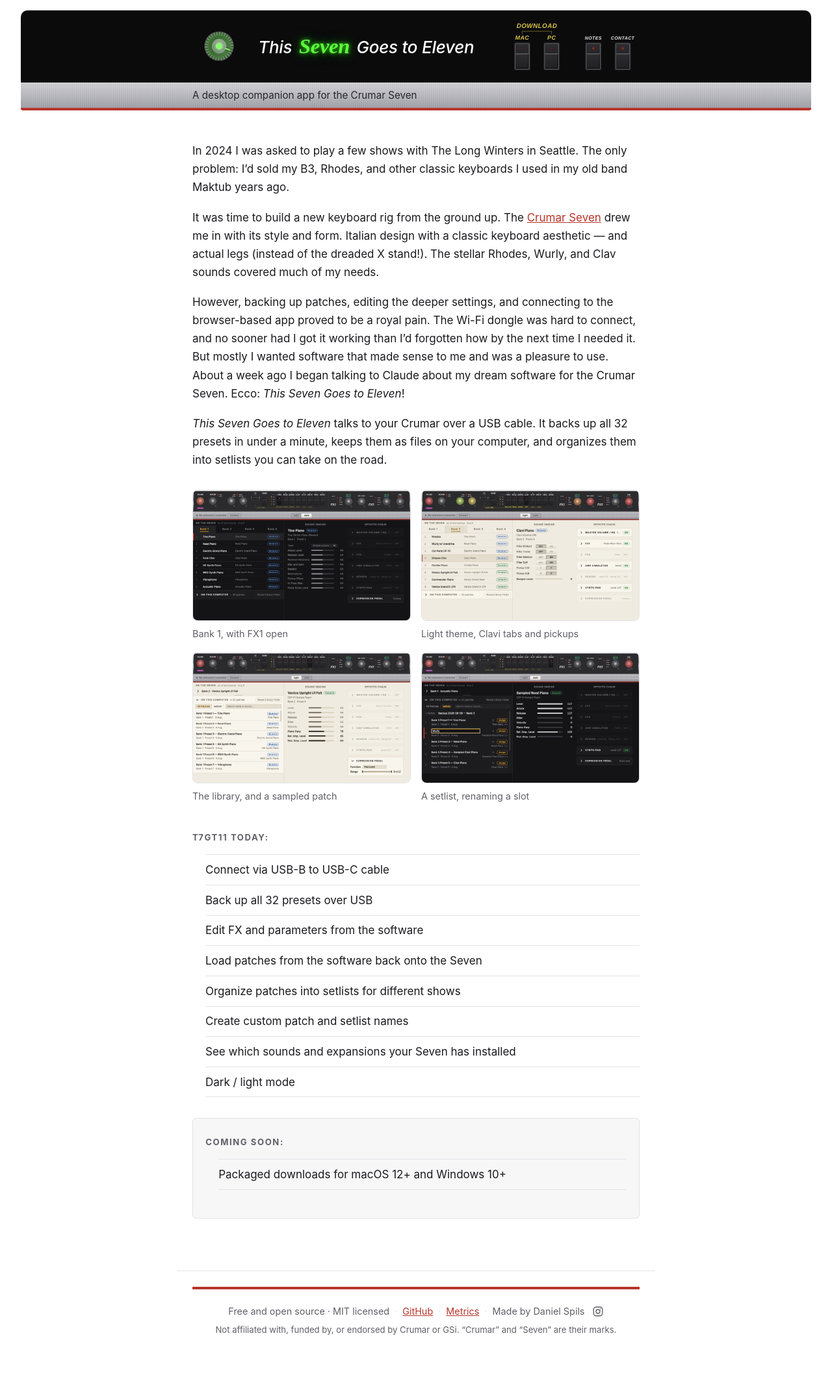
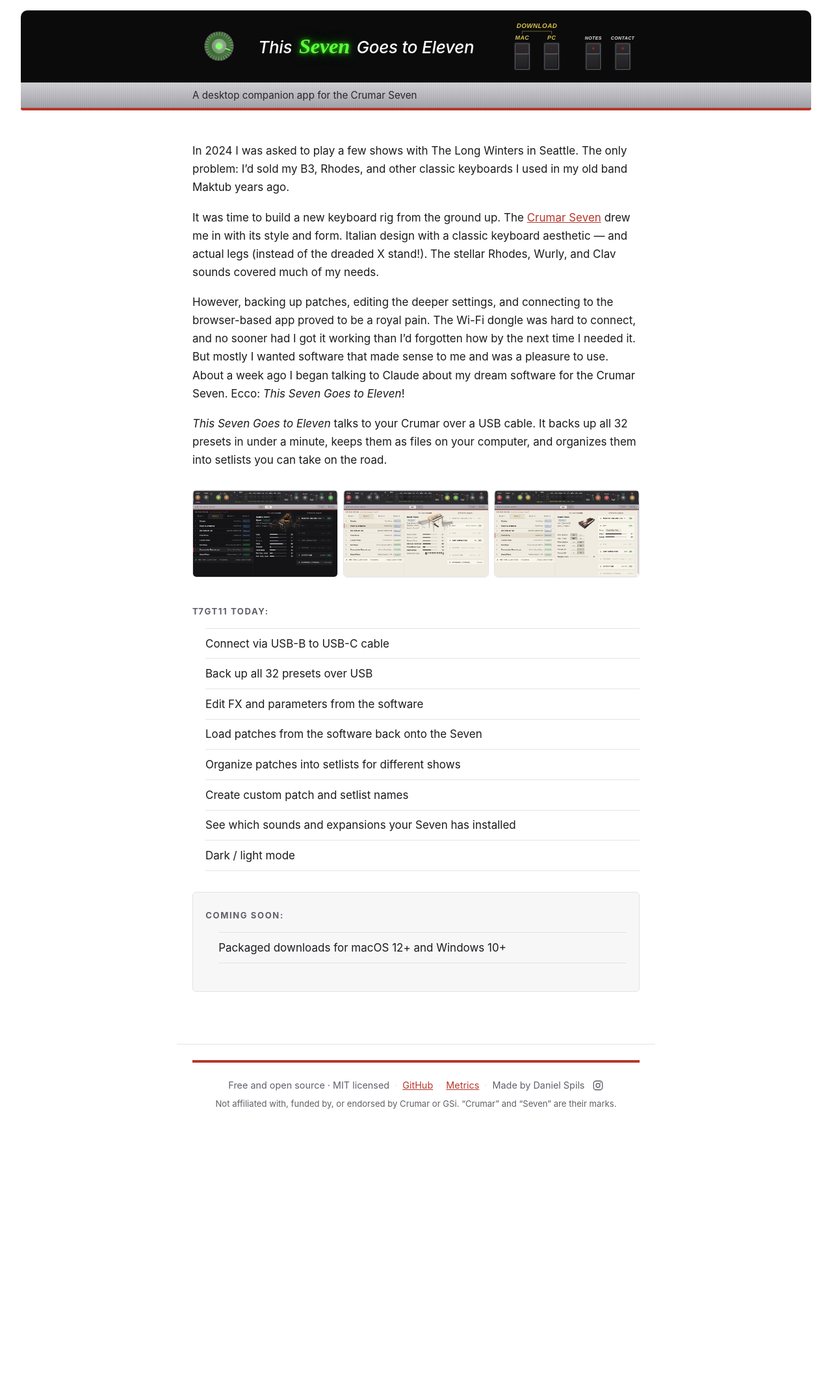
Before and after one commit to danielspils/this-seven-goes-to-eleven, a Jekyll site: the page built from docs/index.md, in a window 1280 px wide. Shown: the whole page at 65% size. Built offline with Jekyll 4.4.1, drawn with Linux system fonts in a browser that asks for light colours; after the commit the page ends 1775 px from its top, so only the background shows below that.

Commit message:
Screenshots become a strip of three, showing the carousel
Five screenshots stacked two-up ran the page down several screens before
the writing resumed. Across, they read as a filmstrip you open: 93px of
page height instead of a wall to scroll past. The existing lightbox
already handled click-to-enlarge and paging, so this is layout only.

New shots: the instrument carousel open in both themes, one of them also
showing the restricted-range keyboard, plus a Clavi patch with its
filter tabs, pickup switches and FX1 open on Pedal Wha-Wha.

Dropped the library and setlist shots — no longer accurate. Both
features are still named in the features list, so the page now describes
them without showing them; they want fresh shots.

No captions. Under a thumbnail this narrow they were two lines of
unreadable type and put the page height back where it started. The
enlarged view keeps its position counter, which is the one thing a
reader cannot work out from the picture.

One bug found while checking the narrow layout: the visually-hidden
captions were position:absolute with no positioned ancestor, so they
escaped the scrolling strip and stretched the document — the whole page
would have scrolled sideways on a phone. Moot now the captions are gone,
but .shot keeps its positioning context.

Co-Authored-By: Claude Opus 5 <noreply@anthropic.com>

```diff
--- a/docs/assets/css/style.css
+++ b/docs/assets/css/style.css
@@ -219,16 +219,30 @@ main li { margin: .3rem 0; }
 
 /* Screenshot with click-to-enlarge. The button wrapper keeps it keyboard
    reachable; the dialog is native, so Escape and backdrop clicks come free. */
-/* Gallery: one column on a phone, two side by side with room. */
-.shots { display: grid; gap: 1rem; margin: 2rem 0; }
-@media (min-width: 40rem) { .shots { grid-template-columns: 1fr 1fr; } }
-.shot { margin: 0; }
+/* Gallery: a STRIP, not a grid. Stacked two up, five screenshots ran the page
+   down several screens before the writing resumed. Across, they read as a
+   filmstrip you open rather than a wall you scroll past. */
+.shots {
+  display: flex; gap: .5rem; margin: 2rem 0;
+  overflow-x: auto; scroll-snap-type: x mandatory;
+  -webkit-overflow-scrolling: touch;
+  scrollbar-width: thin;
+}
+.shot { position: relative; margin: 0; flex: 1 1 0; min-width: 0; scroll-snap-align: start; }
+/* Too narrow to show five at any useful size, so show one and a bit — the
+   part-visible neighbour is what says the strip keeps going. */
+@media (max-width: 44rem) { .shot { flex: 0 0 76%; } }
 .shot-open {
   display: block; width: 100%; padding: 0; border: 1px solid var(--line);
-  border-radius: 8px; overflow: hidden; background: none; cursor: zoom-in;
+  border-radius: 6px; overflow: hidden; background: none; cursor: zoom-in;
+  transition: border-color .15s ease, transform .15s ease;
 }
+.shot-open:hover, .shot-open:focus-visible { border-color: var(--muted); transform: translateY(-2px); }
 .shot-open img { display: block; width: 100%; height: auto; }
-.shot figcaption { color: var(--muted); font-size: .9rem; margin-top: .5rem; }
+@media (prefers-reduced-motion: reduce) {
+  .shot-open { transition: none; }
+  .shot-open:hover, .shot-open:focus-visible { transform: none; }
+}
 dialog.shot-modal {
   width: min(96vw, 1600px); padding: 0; border: none; border-radius: 8px;
   background: none; position: relative; overflow: visible;
--- a/docs/assets/js/shot.js
+++ b/docs/assets/js/shot.js
@@ -5,10 +5,13 @@
   const openers = [...document.querySelectorAll('.shot-open')];
   if (!openers.length) return;
 
+  // No captions under the thumbnails — the screenshots are the point and a
+  // line of type under each put the page height back where it started
+  // (Daniel, 2026-08-12). The enlarged view keeps its position counter, which
+  // is the one thing a reader cannot work out from the picture.
   const shots = openers.map((o) => {
     const img = o.querySelector('img');
-    const cap = o.closest('.shot')?.querySelector('figcaption');
-    return { src: img.src, alt: img.alt, caption: cap ? cap.textContent : '' };
+    return { src: img.src, alt: img.alt };
   });
   let index = 0;
 
@@ -27,9 +30,7 @@
     index = (i + shots.length) % shots.length;   // wraps both ways
     img.src = shots[index].src;
     img.alt = shots[index].alt;
-    caption.textContent = shots.length > 1
-      ? `${shots[index].caption} — ${index + 1} of ${shots.length}`
-      : shots[index].caption;
+    caption.textContent = shots.length > 1 ? `${index + 1} of ${shots.length}` : '';
   };
 
   openers.forEach((o, i) => o.addEventListener('click', () => { show(i); dialog.showModal(); }));
--- a/docs/index.md
+++ b/docs/index.md
@@ -26,31 +26,21 @@ organizes them into setlists you can take on the road.
 <div class="shots">
   <figure class="shot">
     <button type="button" class="shot-open" aria-label="Enlarge screenshot">
-      <img src="{{ '/assets/img/app.png' | relative_url }}" width="1147" height="687" loading="lazy"
-           alt="Dark theme: bank 1 as captured by the last backup, a patch's sound engine parameters, and the effects chain with FX1 open.">
+      <img src="{{ '/assets/img/app-carousel-dark.png' | relative_url }}" width="1147" height="687" loading="lazy"
+           alt="Dark theme: a sampled Venice Grand on bank 2, with the instrument carousel open and a piano either side, ready to page to another sound.">
     </button>
-    <figcaption>Bank 1, with FX1 open</figcaption>
+  </figure>
+  <figure class="shot">
+    <button type="button" class="shot-open" aria-label="Enlarge screenshot">
+      <img src="{{ '/assets/img/app-carousel-light.png' | relative_url }}" width="1147" height="687" loading="lazy"
+           alt="Light theme: the modeled Reed Piano on bank 2, the instrument carousel open, and a keyboard strip showing which keys this sound does not answer to.">
+    </button>
   </figure>
   <figure class="shot">
     <button type="button" class="shot-open" aria-label="Enlarge screenshot">
       <img src="{{ '/assets/img/app-clavi.png' | relative_url }}" width="1147" height="687" loading="lazy"
-           alt="Light theme: bank 2 with renamed patches, a Clavi patch showing its filter tabs and pickup switches.">
+           alt="Light theme: a Clavi patch showing its filter tabs and pickup switches, with FX1 open on Pedal Wha-Wha.">
     </button>
-    <figcaption>Light theme, Clavi tabs and pickups</figcaption>
-  </figure>
-  <figure class="shot">
-    <button type="button" class="shot-open" aria-label="Enlarge screenshot">
-      <img src="{{ '/assets/img/app-library.png' | relative_url }}" width="1147" height="687" loading="lazy"
-           alt="The patch library open on this computer, with a sampled Venice Upright patch showing its sample-player parameters and expression pedal range.">
-    </button>
-    <figcaption>The library, and a sampled patch</figcaption>
-  </figure>
-  <figure class="shot">
-    <button type="button" class="shot-open" aria-label="Enlarge screenshot">
-      <img src="{{ '/assets/img/app-setlist.png' | relative_url }}" width="1147" height="687" loading="lazy"
-           alt="A setlist's eight slots, with one patch being renamed in place.">
-    </button>
-    <figcaption>A setlist, renaming a slot</figcaption>
   </figure>
 </div>
 
```
Also changed, not shown: docs/assets/img/app-carousel-dark.png (added), docs/assets/img/app-carousel-light.png (added), docs/assets/img/app-clavi.png, docs/assets/img/app-library.png (deleted), docs/assets/img/app-setlist.png (deleted), docs/assets/img/app.png (deleted).
